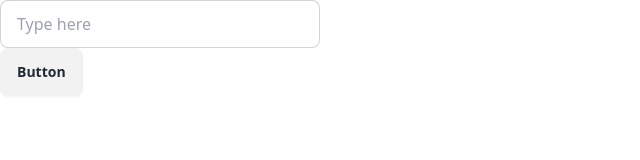
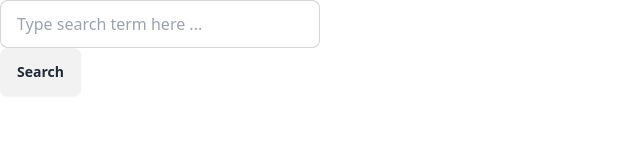
Before and after one commit to dfols/travelApp, a React (Vite) app: page / in a window 1280 px wide. Shown: the top 160 px of the page, without its empty margins (0-640 px from the left). Built offline with nearby package versions, Linux system fonts and the light colour scheme.

Commit message:
onClick and onChange event handler

```diff
--- a/src/components/Searchbar.jsx
+++ b/src/components/Searchbar.jsx
@@ -1,14 +1,35 @@
+import React, { useState } from 'react'
 function SearchBar() {
+
+
+    const [searchTerm, setSearchTerm] = useState('');
+    const handleInputChange = (event) => {
+        setSearchTerm(event.target.value);
+        console.log(searchTerm)
+    };
+    const handleSearch = () => {
+        console.log(searchTerm);
+
+    }
+
+
+
 
     return (
         <>
             <div>
-                <input type="text" placeholder="Type here" className="input input-bordered w-full max-w-xs" />
+                <input type="text" placeholder="Type search term here ..."
+                    className="input input-bordered w-full max-w-xs"
+                    value={searchTerm}
+                    onChange={handleInputChange} />
             </div>
-            <button className="btn">Button</button>
+            <button onClick={handleSearch} className="btn">Search</button>
 
         </>
+
+
     )
 }
 
+
 export default SearchBar
```
